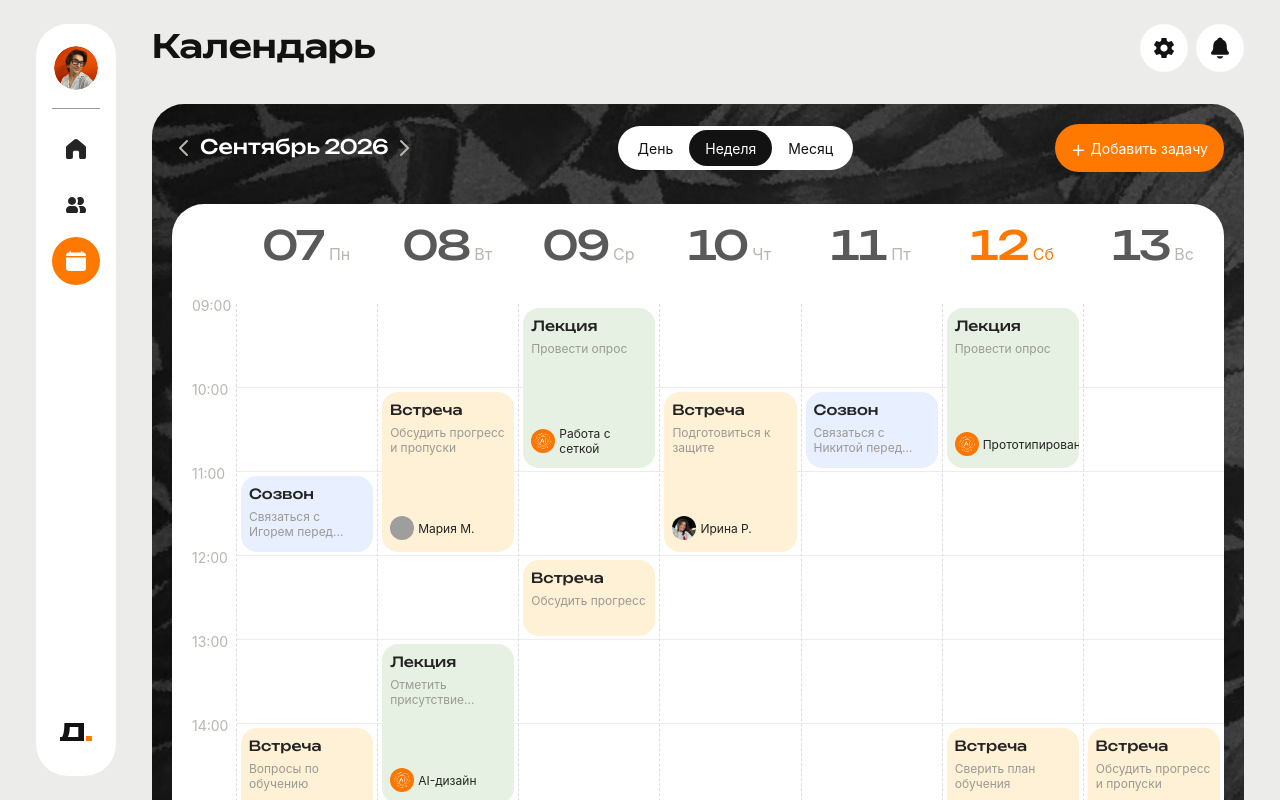
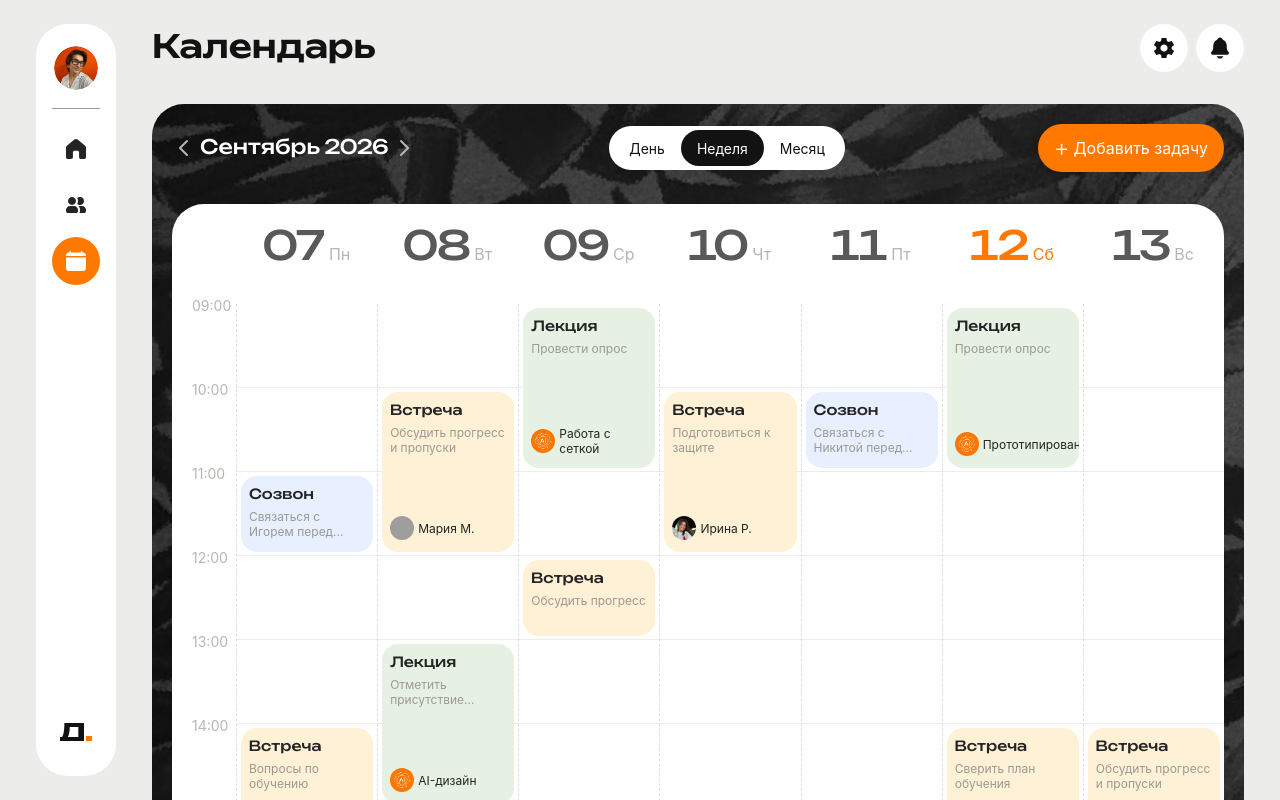
Before and after one commit to galaxykud/mentor-dashboard, a React (Vite) app: page / in a window 1280 px wide. Both pictures are taken after a click on the button 76 px from the left and 261 px from the top of the page. Shown: the top 800 px of the page. Built offline with nearby package versions, Linux system fonts and the light colour scheme; grey boxes are pictures that could not be loaded.

Commit message:
Set add task button typography to Regular 16px

```diff
--- a/src/styles/calendar.css
+++ b/src/styles/calendar.css
@@ -71,6 +71,9 @@
   color: #fff;
 }
 .calendar-add {
+  font-family: "SF Pro Display", -apple-system, BlinkMacSystemFont, Arial, sans-serif;
+  font-weight: 400;
+  line-height: 100%;
   display: flex;
   align-items: center;
   gap: 4px;
@@ -78,7 +81,7 @@
   border-radius: 32px;
   padding: 0 16px;
   height: 48px;
-  font-size: 14px;
+  font-size: 16px;
   color: white;
 }
 .calendar-add span {
```
